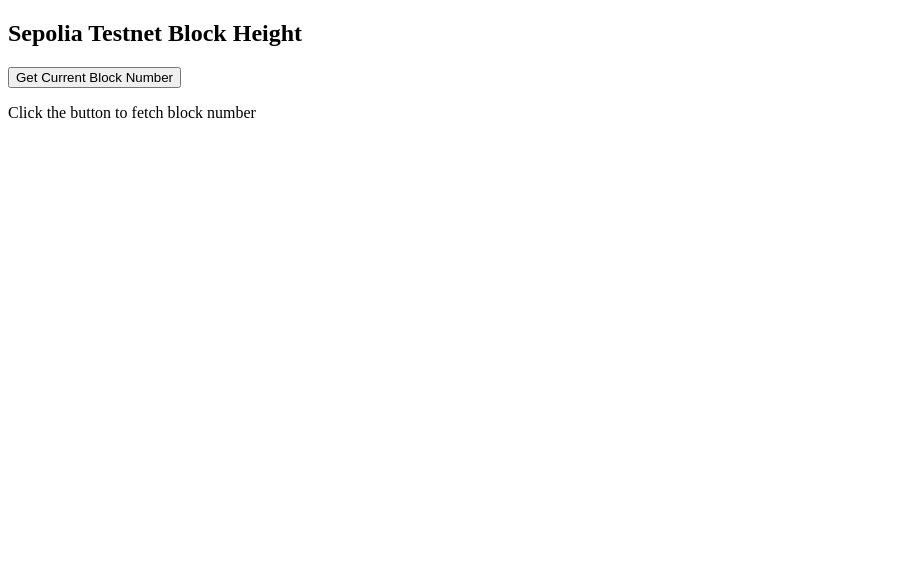
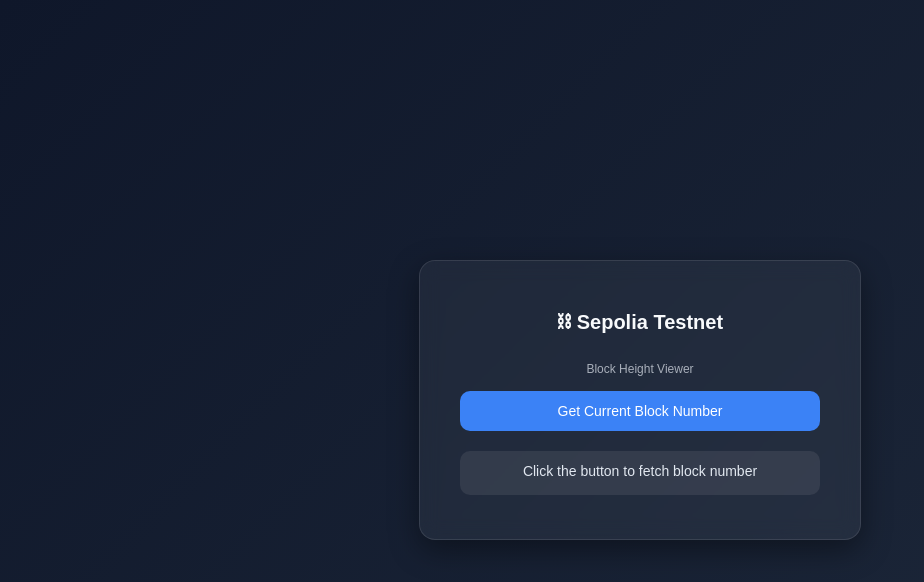
Before and after one commit to makathii/makathii.github.io, a plain HTML site: page index.html in a window 1280 px wide. Shown: the whole page, without its empty margins (0-924 px from the left). Drawn offline with nearby package versions, Linux system fonts and the light colour scheme.

Commit message:
Enhance index.html with styling and block viewer (hehe)

```diff
--- a/index.html
+++ b/index.html
@@ -3,12 +3,85 @@
 <head>
   <meta charset="UTF-8" />
   <title>Sepolia Block Height</title>
+
+  <style>
+    body {
+      margin: 0;
+      font-family: Arial, Helvetica, sans-serif;
+      background: linear-gradient(135deg, #0f172a, #1e293b);
+      color: #e2e8f0;
+      height: 100vh;
+      display: flex;
+      justify-content: center;
+      align-items: center;
+    }
+
+    .card {
+      background: rgba(255, 255, 255, 0.05);
+      padding: 30px 40px;
+      border-radius: 16px;
+      box-shadow: 0 10px 30px rgba(0,0,0,0.4);
+      text-align: center;
+      width: 360px;
+      backdrop-filter: blur(10px);
+      border: 1px solid rgba(255,255,255,0.1);
+    }
+
+    h2 {
+      margin-bottom: 20px;
+      font-size: 20px;
+      color: #f8fafc;
+    }
+
+    button {
+      background: #3b82f6;
+      color: white;
+      border: none;
+      padding: 12px 18px;
+      border-radius: 10px;
+      font-size: 14px;
+      cursor: pointer;
+      transition: 0.2s ease;
+      width: 100%;
+      margin-top: 10px;
+    }
+
+    button:hover {
+      background: #2563eb;
+      transform: translateY(-1px);
+    }
+
+    button:active {
+      transform: scale(0.98);
+    }
+
+    #output {
+      margin-top: 20px;
+      padding: 12px;
+      background: rgba(255,255,255,0.08);
+      border-radius: 10px;
+      font-size: 14px;
+      min-height: 20px;
+    }
+
+    .label {
+      font-size: 12px;
+      opacity: 0.7;
+      margin-bottom: 5px;
+    }
+  </style>
 </head>
+
 <body>
-  <h2>Sepolia Testnet Block Height</h2>
+  <div class="card">
+    <h2>⛓ Sepolia Testnet</h2>
 
-  <button id="btn">Get Current Block Number</button>
-  <p id="output">Click the button to fetch block number</p>
+    <div class="label">Block Height Viewer</div>
+
+    <button id="btn">Get Current Block Number</button>
+
+    <p id="output">Click the button to fetch block number</p>
+  </div>
 
   <script src="https://cdn.jsdelivr.net/npm/ethers@6.13.4/dist/ethers.umd.min.js"></script>
 
```
